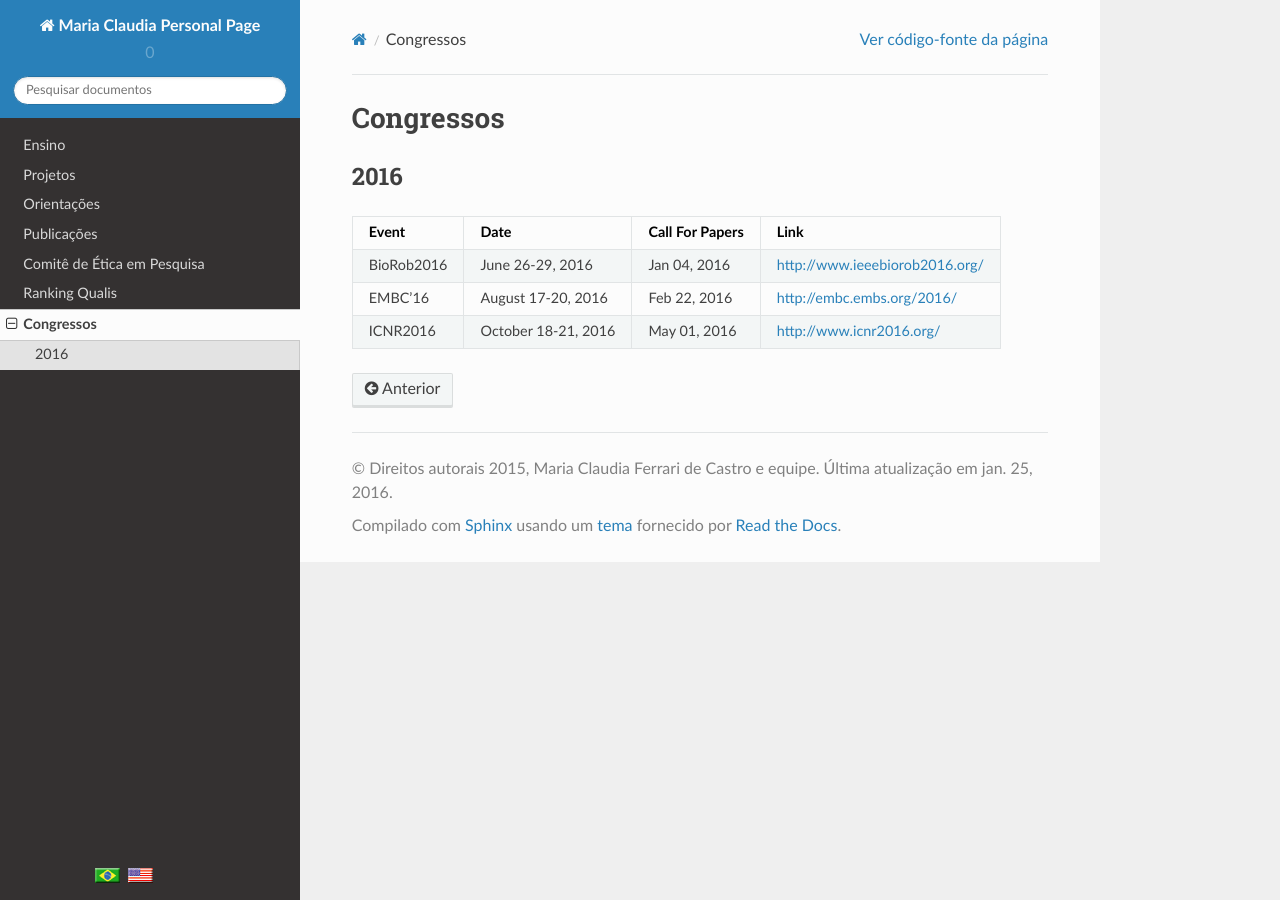
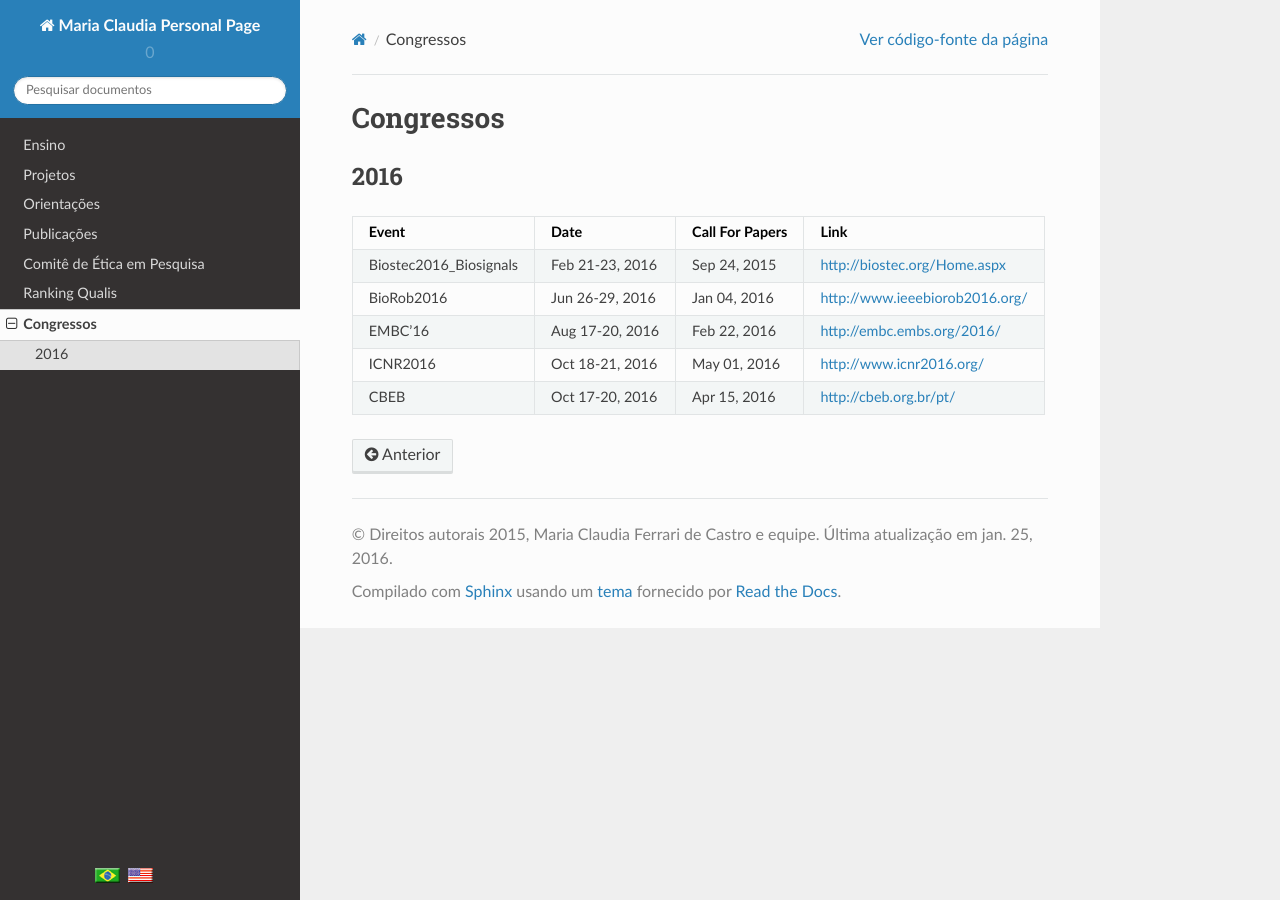
Before and after one commit to mclaudia/personal_page_fei, a Sphinx documentation site: the page built from source/congressos.rst, in a window 1280 px wide. Built offline with Sphinx 7.4.7 and the Read the Docs theme 2.0.0, drawn with Linux system fonts in a browser that asks for light colours.

Commit message:
congressos

```diff
--- a/source/congressos.rst
+++ b/source/congressos.rst
@@ -8,6 +8,8 @@ Congressos
 .. csv-table::
    :header: "Event", "Date", "Call For Papers", "Link"
 
-    "BioRob2016",   "June 26-29, 2016",     "Jan 04, 2016", "http://www.ieeebiorob2016.org/"
-    "EMBC'16",      "August 17-20, 2016",   "Feb 22, 2016", "http://embc.embs.org/2016/"
-    "ICNR2016",     "October 18-21, 2016",  "May 01, 2016", "http://www.icnr2016.org/"
+    "Biostec2016_Biosignals",   "Feb 21-23, 2016",    "Sep 24, 2015",  "http://biostec.org/Home.aspx"
+    "BioRob2016",   "Jun 26-29, 2016",     "Jan 04, 2016", "http://www.ieeebiorob2016.org/"
+    "EMBC'16",      "Aug 17-20, 2016",   "Feb 22, 2016", "http://embc.embs.org/2016/"
+    "ICNR2016",     "Oct 18-21, 2016",  "May 01, 2016", "http://www.icnr2016.org/"
+    "CBEB",         "Oct 17-20, 2016",   "Apr 15, 2016", "http://cbeb.org.br/pt/"
```
